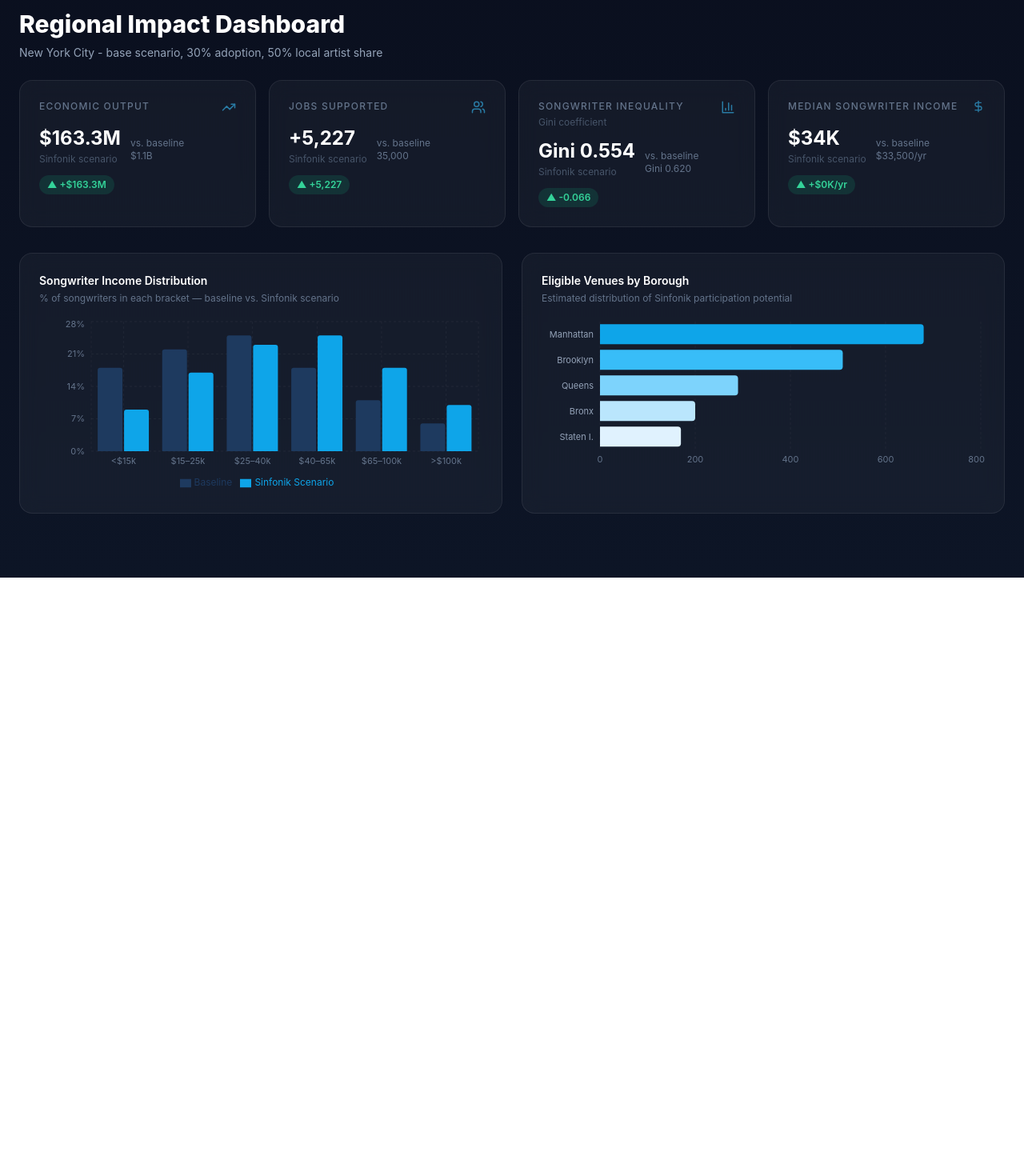
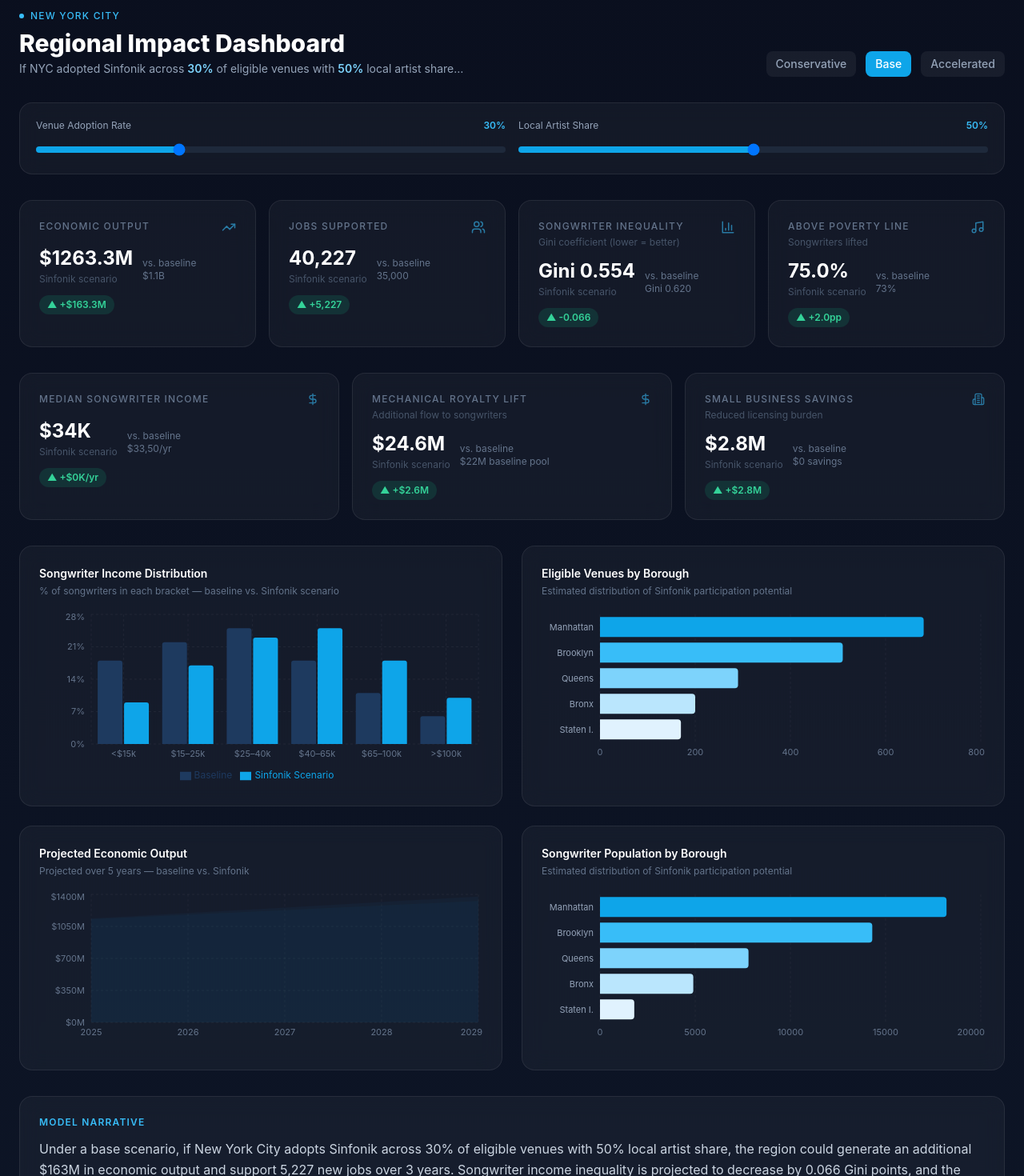
Before and after one commit to aimicus-sinfonik/sinfonik-dashboard, a Next.js app: page /dashboard in a window 1280 px wide. Shown: the part 100-1570 px from the top of the page at 80% size. Before the commit the page ends 822 px from the top, so only its background shows below. Built offline with nearby package versions, Linux system fonts and the light colour scheme.

Commit message:
fix: show total (not delta) for Economic Output and Jobs Supported metric cards

```diff
--- a/app/dashboard/page.tsx
+++ b/app/dashboard/page.tsx
@@ -10,7 +10,9 @@ import { TrendingUp, Users, DollarSign, BarChart3, Building2, Music } from 'luci
 
 interface ScenarioResult {
   economicOutputDelta: number
+  economicOutputTotal: number
   employmentDelta: number
+  employmentTotal: number
   giniChange: number
   povertyChange: number
   medianIncomeLift: number
@@ -39,6 +41,21 @@ const fmt = (n: number, decimals = 0) =>
 const fmtM = (n: number) => `$${(n / 1_000_000).toFixed(1)}M`
 const fmtK = (n: number) => `$${(n / 1_000).toFixed(0)}K`
 
+function buildTimeline(result: ScenarioResult | null) {
+  const base = 1_100_000_000
+  const years = [2025, 2026, 2027, 2028, 2029]
+  return years.map((y, i) => {
+    const ramp = result ? result.economicOutputDelta * ((i + 1) / 5) : 0
+    return {
+      year: String(y),
+      baseline: base + base * 0.02 * i,
+      scenario: base + ramp + base * 0.02 * i,
+      confidenceLow: base + ramp * 0.85 + base * 0.02 * i,
+      confidenceHigh: base + ramp * 1.15 + base * 0.02 * i,
+    }
+  })
+}
+
 export default function DashboardPage() {
   const [inputs, setInputs] = useState(DEFAULT_INPUTS)
   const [result, setResult] = useState<ScenarioResult | null>(null)
@@ -50,30 +67,128 @@ export default function DashboardPage() {
       const res = await fetch('/api/region/nyc/run-scenario', {
         method: 'POST',
         headers: { 'Content-Type': 'application/json' },
-        body: JSON.stringify({ ...inputs, avgHoursPerDay: 3.5, tourismUpliftFactor: 1.05, policySupport: 0.3 }),
+        body: JSON.stringify({
+          ...inputs,
+          avgHoursPerDay: 3.5,
+          tourismUpliftFactor: 1.05,
+          policySupport: 0.3,
+        }),
       })
-      setResult(await res.json())
-    } finally { setLoading(false) }
+      const data = await res.json()
+      setResult(data)
+    } finally {
+      setLoading(false)
+    }
   }, [inputs])
 
   useEffect(() => { runScenario() }, [runScenario])
 
+  const timeline = buildTimeline(result)
+
   return (
     <div className="min-h-screen pb-20">
       <Navigation />
+
       <div className="max-w-7xl mx-auto px-6 pt-28">
-        <h1 className="text-3xl font-extrabold text-white mb-2">Regional Impact Dashboard</h1>
-        <p className="text-slate-400 mt-1 text-sm mb-6">New York City - base scenario, 30% adoption, 50% local artist share</p>
+        {/* Header */}
+        <div className="flex flex-col sm:flex-row sm:items-end sm:justify-between gap-6 mb-8">
+          <div>
+            <div className="flex items-center gap-2 text-xs text-sky-400 font-medium uppercase tracking-widest mb-2">
+              <span className="w-1.5 h-1.5 rounded-full bg-sky-400" />
+              New York City
+            </div>
+            <h1 className="text-3xl font-extrabold text-white">Regional Impact Dashboard</h1>
+            <p className="text-slate-400 mt-1 text-sm">
+              If NYC adopted Sinfonik across{' '}
+              <span className="text-sky-300 font-semibold">{Math.round(inputs.adoptionRate * 100)}%</span>
+              {' '}of eligible venues with{' '}
+              <span className="text-sky-300 font-semibold">{Math.round(inputs.localArtistShare * 100)}%</span>
+              {' '}local artist share…
+            </p>
+          </div>
+          <div className="flex gap-3 text-sm">
+            {['conservative', 'base', 'accelerated'].map(s => (
+              <button key={s} onClick={() => setInputs(i => ({ ...i, scenarioType: s as 'conservative' | 'base' | 'accelerated' }))}
+                className={`px-3 py-1.5 rounded-lg capitalize font-medium transition-all ${inputs.scenarioType === s ? 'bg-sky-500 text-white' : 'text-slate-400 hover:text-white'}`}
+                style={inputs.scenarioType !== s ? { background: 'rgba(255,255,255,0.06)' } : {}}
+              >{s}</button>
+            ))}
+          </div>
+        </div>
+
+        <div className="grid sm:grid-cols-2 gap-4 mb-8 card-glass rounded-2xl p-5">
+          <div>
+            <label className="text-xs text-slate-400 flex justify-between mb-2">
+              <span>Venue Adoption Rate</span>
+              <span className="text-sky-400 font-semibold">{Math.round(inputs.adoptionRate * 100)}%</span>
+            </label>
+            <input type="range" min={0} max={100} value={Math.round(inputs.adoptionRate * 100)}
+              onChange={e => setInputs(i => ({ ...i, adoptionRate: Number(e.target.value) / 100 }))}
+              className="w-full h-2 rounded-full appearance-none cursor-pointer"
+              style={{ background: `linear-gradient(to right, #0ea5e9 ${Math.round(inputs.adoptionRate * 100)}%, #1e293b ${Math.round(inputs.adoptionRate * 100)}%)` }}
+            />
+          </div>
+          <div>
+            <label className="text-xs text-slate-400 flex justify-between mb-2">
+              <span>Local Artist Share</span>
+              <span className="text-sky-400 font-semibold">{Math.round(inputs.localArtistShare * 100)}%</span>
+            </label>
+            <input type="range" min={0} max={100} value={Math.round(inputs.localArtistShare * 100)}
+              onChange={e => setInputs(i => ({ ...i, localArtistShare: Number(e.target.value) / 100 }))}
+              className="w-full h-2 rounded-full appearance-none cursor-pointer"
+              style={{ background: `linear-gradient(to right, #0ea5e9 ${Math.round(inputs.localArtistShare * 100)}%, #1e293b ${Math.round(inputs.localArtistShare * 100)}%)` }}
+            />
+          </div>
+        </div>
+
         <div className="grid grid-cols-2 lg:grid-cols-4 gap-4 mb-8">
-          <MetricCard label="Economic Output" baseline="$1.1B" scenario={result ? fmtM(result.economicOutputDelta) : '—'} delta={result ? `+${fmtM(result.economicOutputDelta)}` : '—'} icon={<TrendingUp size={18} />} />
-          <MetricCard label="Jobs Supported" baseline="35,000" scenario={result ? `+${fmt(result.employmentDelta)}` : '—'} delta={result ? `+${fmt(result.employmentDelta)}` : '—'} icon={<Users size={18} />} />
-          <MetricCard label="Songwriter Inequality" sublabel="Gini coefficient" baseline="Gini 0.620" scenario={result ? `Gini ${result.giniTotal.toFixed(3)}` : '—'} delta={result ? result.giniChange.toFixed(3) : '—'} deltaPositive={true} icon={<BarChart3 size={18} />} />
-          <MetricCard label="Median Songwriter Income" baseline="$33,500/yr" scenario={result ? fmtK(result.medianIncomeTotal) : '—'} delta={result ? `+${fmtK(result.medianIncomeLift)}/yr` : '—'} icon={<DollarSign size={16} />} />
+          <MetricCard label="Economic Output" baseline="$1.1B"
+            scenario={result ? fmtM(result.economicOutputTotal) : '—'}
+            delta={result ? `+${fmtM(result.economicOutputDelta)}` : '—'} icon={<TrendingUp size={18} />} />
+          <MetricCard label="Jobs Supported" baseline="35,000"
+            scenario={result ? fmt(result.employmentTotal) : '—'}
+            delta={result ? `+${fmt(result.employmentDelta)}` : '—'} icon={<Users size={18} />} />
+          <MetricCard label="Songwriter Inequality" sublabel="Gini coefficient (lower = better)"
+            baseline="Gini 0.620"
+            scenario={result ? `Gini ${result.giniTotal.toFixed(3)}` : '—'}
+            delta={result ? result.giniChange.toFixed(3) : '—'} deltaPositive={true}
+            icon={<BarChart3 size={18} />} />
+          <MetricCard label="Above Poverty Line" sublabel="Songwriters lifted"
+            baseline="73%"
+            scenario={result ? `${((1 - result.povertyRateTotal) * 100).toFixed(1)}%` : '—'}
+            delta={result ? `+${(Math.abs(result.povertyChange) * 100).toFixed(1)}pp` : '—'}
+            icon={<Music size={18} />} />
         </div>
-        <div className="grid lg:grid-cols-2 gap-6">
-          <IncomeDistributionChart />
+
+        <div className="grid grid-cols-2 lg:grid-cols-3 gap-4 mb-8">
+          <MetricCard label="Median Songwriter Income" baseline="$33,50/yr"
+            scenario={result ? fmtK(result.medianIncomeTotal) : '—'}
+            delta={result ? `+${fmtK(result.medianIncomeLift)}/yr` : '—'} icon={<DollarSign size={16} />} />
+          <MetricCard label="Mechanical Royalty Lift" sublabel="Additional flow to songwriters"
+            baseline="$22M baseline pool"
+            scenario={result ? fmtM(22_000_000 + result.mechanicalRoyaltyLift) : '—'}
+            delta={result ? `+${fmtM(result.mechanicalRoyaltyLift)}` : '—'} icon={<DollarSign size={16} />} />
+          <MetricCard label="Small Business Savings" sublabel="Reduced licensing burden"
+            baseline="$0 savings"
+            scenario={result ? fmtM(result.smallBusinessSavings) : '—'}
+            delta={result ? `+${fmtM(result.smallBusinessSavings)}` : '—'} icon={<Building2 size={16} />} />
+        </div>
+
+        <div className="grid lg:grid-cols-2 gap-6 mb-8">
+          <IncomeDistributionChart adoptionRate={inputs.adoptionRate} />
           <BoroughChart metric="venues" />
+          <TimelineChart data={timeline} title="Projected Economic Output" unit="$" />
+          <BoroughChart metric="songwriters" />
         </div>
+
+        {result && (
+          <div className="card-glass rounded-2xl p-6 mb-8">
+            <h3 className="text-xs font-semibold text-sky-400 uppercase tracking-widest mb-3">Model Narrative</h3>
+            <p className="text-slate-300 leading-relaxed">{result.narrative}</p>
+            <p className="text-xs text-slate-600 mt-3">Confidence range: {fmtM(result.confidenceLow)} – {fmtM(result.confidenceHigh)} (±15% base / ±25% other scenarios)</p>
+          </div>
+        )}
+        {loading && (<div className="fixed bottom-6 right-6 card-glass rounded-full px-4 py-2 text-xs text-sky-400 flex items-center gap-2"><span className="w-2 h-2 rounded-full bg-sky-400 animate-pulse" />Recalculating…</div>)}
       </div>
     </div>
   )
```
